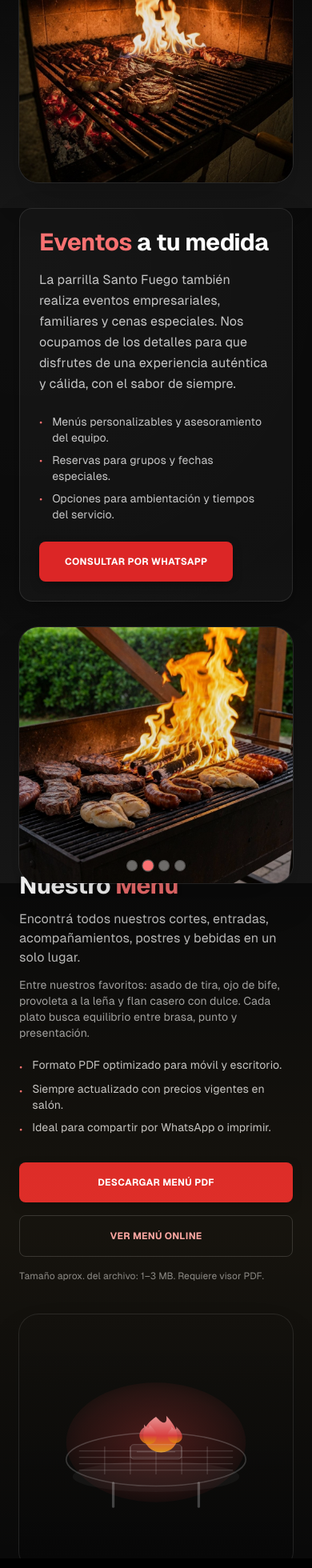
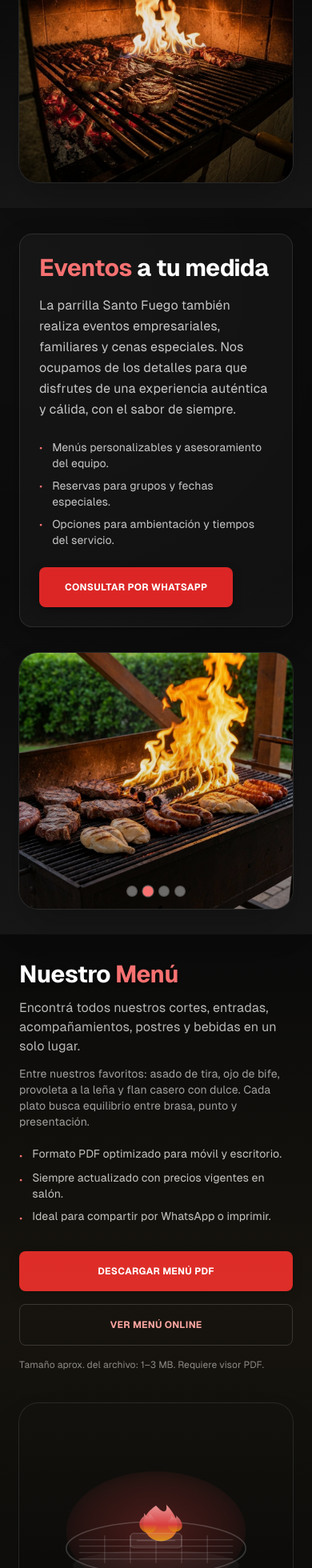
Before and after one commit to mArchilli/santo-fuego-landing, a React (Vite) app: page / in a window 390 px wide. Shown: the part 1597-3557 px from the top of the page at 80% size. Built offline with nearby package versions, Linux system fonts and the light colour scheme.

Commit message:
Cambio en diseño

```diff
--- a/src/components/Events.jsx
+++ b/src/components/Events.jsx
@@ -23,9 +23,9 @@ export default function Events(){
   }, [images.length])
   const whatsapp = 'https://wa.me/541136039118?text=' + encodeURIComponent('¡Hola! Me gustaría consultar por eventos en Santo Fuego (empresariales, familiares, cenas).')
   return (
-  <section id="events" className="relative h-screen bg-gradient-to-b from-neutral-950 via-neutral-950 to-neutral-900 text-white flex items-center justify-center" aria-labelledby="events-heading">
+  <section id="events" className="relative min-h-screen bg-gradient-to-b from-neutral-950 via-neutral-950 to-neutral-900 text-white flex md:items-center md:justify-center" aria-labelledby="events-heading">
       <div className="pointer-events-none absolute inset-0 bg-[radial-gradient(circle_at_10%_10%,rgba(255,255,255,0.05),transparent_60%)] opacity-40" aria-hidden="true" />
-  <div className="relative z-10 max-w-7xl mx-auto px-6 grid lg:grid-cols-2 gap-10 lg:gap-20 items-center">
+  <div className="relative z-10 max-w-7xl mx-auto px-6 w-full py-8 md:py-12 grid lg:grid-cols-2 gap-10 lg:gap-20 items-start md:items-center">
         <div className="lg:order-2">
           <div className="relative rounded-2xl border border-white/10 bg-white/[0.03] p-6 md:p-8 shadow-[0_10px_30px_rgba(0,0,0,0.25)] lg:h-[440px] lg:flex lg:flex-col">
           <h2 id="events-heading" className="text-3xl md:text-5xl font-extrabold tracking-tight mb-4">
--- a/src/components/Menu.jsx
+++ b/src/components/Menu.jsx
@@ -2,10 +2,10 @@ import React from 'react'
 
 export default function Menu(){
   return (
-  <section id="menu" className="relative h-screen bg-neutral-950 text-white flex items-center justify-center" aria-labelledby="menu-heading">
+  <section id="menu" className="relative min-h-screen bg-neutral-950 text-white flex md:items-center md:justify-center" aria-labelledby="menu-heading">
       <div className="absolute inset-0 bg-[linear-gradient(to_bottom,transparent,rgba(255,199,88,0.05),transparent)] pointer-events-none" aria-hidden="true"></div>
-      <div className="max-w-7xl mx-auto px-6 w-full">
-  <div className="grid lg:grid-cols-2 gap-10 lg:gap-16 items-center">
+      <div className="max-w-7xl mx-auto px-6 w-full py-8 md:py-12">
+  <div className="grid lg:grid-cols-2 gap-10 lg:gap-16 items-start md:items-center">
           {/* Columna izquierda: título + descripción + CTAs */}
           <div className="flex flex-col justify-center">
             <h2
```
